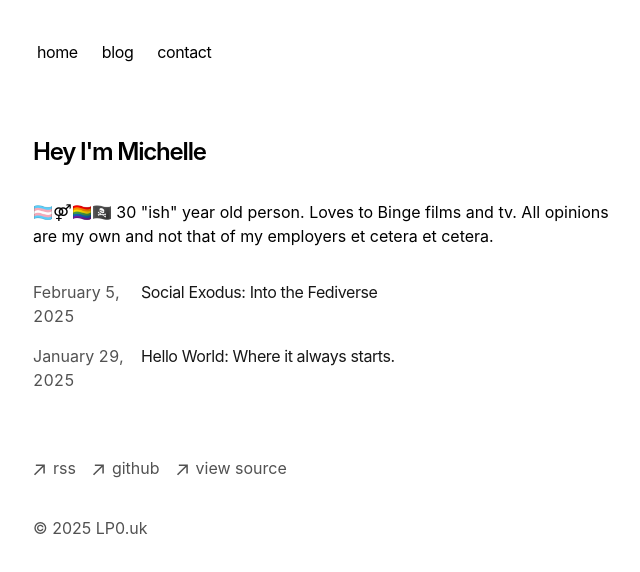
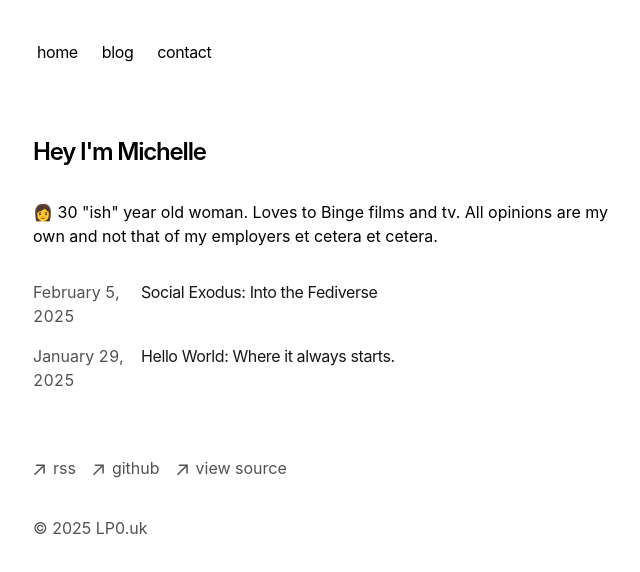
Before and after one commit to MichelleFindlay/lp0.uk, a Next.js app: page / in a window 1280 px wide. Shown: the top 572 px of the page, without its empty margins (319-959 px from the left). Built offline with nearby package versions, Linux system fonts and the light colour scheme.

Commit message:
Update page.tsx

```diff
--- a/app/page.tsx
+++ b/app/page.tsx
@@ -7,8 +7,7 @@ export default function Page() {
         Hey I'm Michelle
       </h1>
       <p className="mb-4">
-        {`🏳️‍⚧️⚤🏳️‍🌈🏴‍☠️
-          30 "ish" year old person. Loves to Binge films and tv. All opinions are my own and not that of my employers et cetera et cetera.`}
+        {`👩 30 "ish" year old woman. Loves to Binge films and tv. All opinions are my own and not that of my employers et cetera et cetera.`}
       </p>
 
       <div className="my-8">
```
